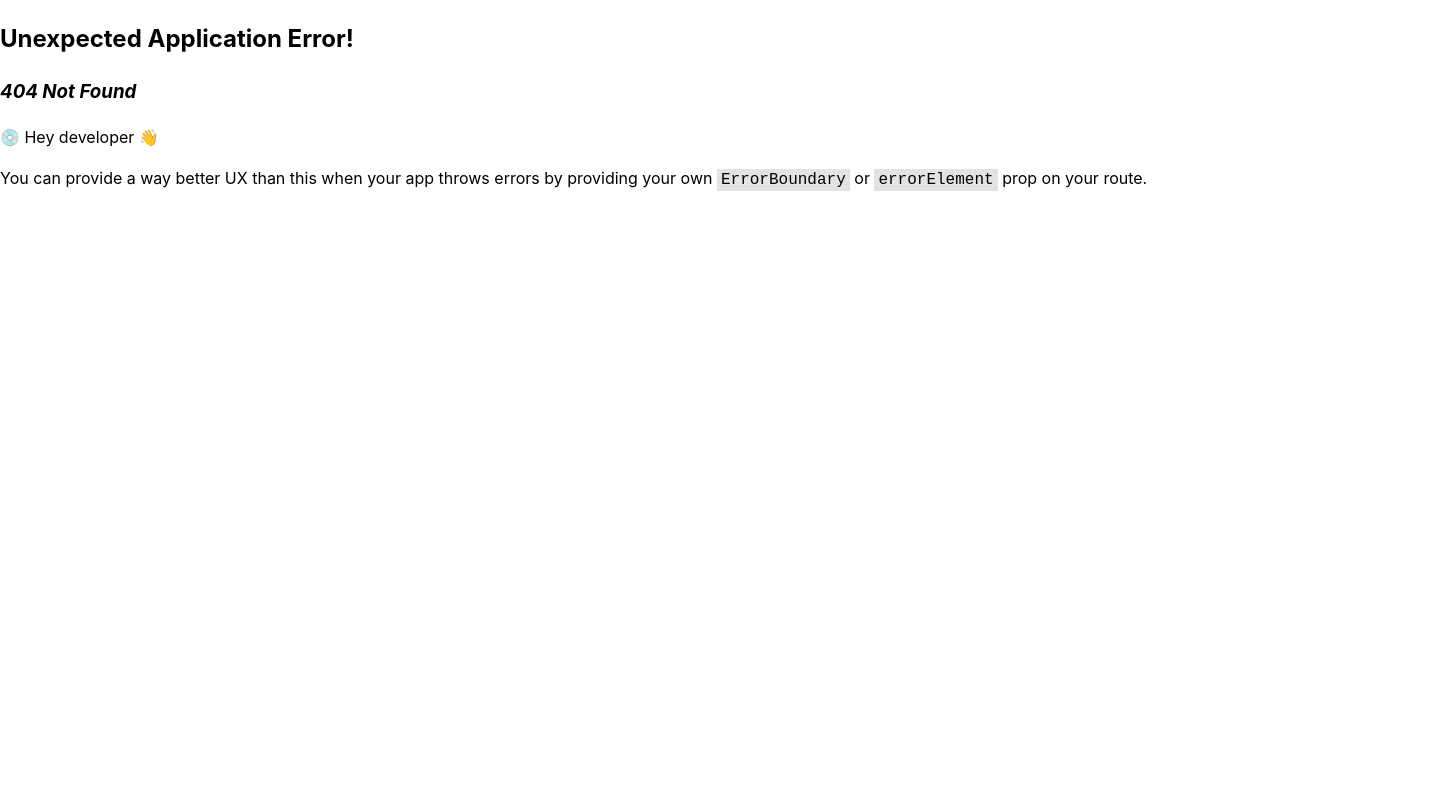
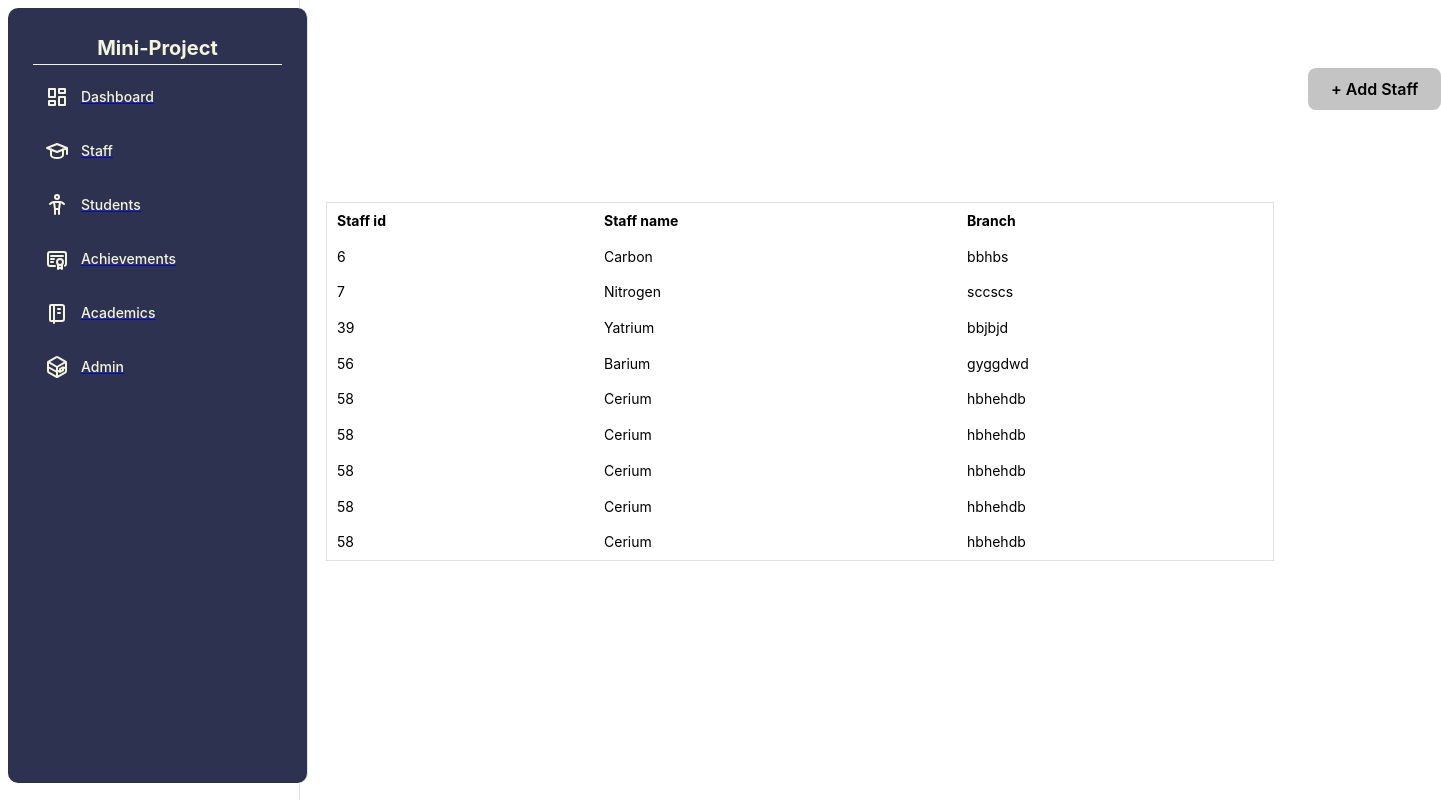
Before and after one commit to rgdev-03/Mini_project, a React (Vite) app: page /staff in a window 1280 px wide. Before the commit this address had no page. Shown: the whole page, 1441 px wide, since content can reach past the window. Built offline with nearby package versions, Linux system fonts and the light colour scheme.

Commit message:
dashboard updated

```diff
--- a/src/components/Header/Header.tsx
+++ b/src/components/Header/Header.tsx
@@ -1,5 +1,6 @@
 import { AppShell, Avatar, Group ,Text,UnstyledButton,Title} from '@mantine/core';
 import classes from './Header.module.css'
+import { Link } from 'react-router-dom';
 // Height is an object with breakpoints:
 // - height is 48 when viewport width is < theme.breakpoints.sm
 // - height is 60 when viewport width is >= theme.breakpoints.sm and < theme.breakpoints.lg
--- a/src/pages/About/About.tsx
+++ b/src/pages/About/About.tsx
@@ -5,6 +5,7 @@ import { Header } from '@/components/Header/Header';
 import Carrousel from '@/components/carsouel/carousel';
 import {slides} from '../../data/carrsouel.json'
 import { IconCircleCheck, IconCircleDashed } from '@tabler/icons-react';
+import { Link } from 'react-router-dom';
 
 export function About() {
   const [opened, { toggle }] = useDisclosure();
@@ -26,6 +27,7 @@ export function About() {
           <Title order={4}>RYMEC PMS</Title>
             <Group ml="xl" gap={0} visibleFrom="sm">
             <Header/>
+
             </Group>
           </Group>
         </Group>
@@ -42,7 +44,7 @@ export function About() {
       <AppShell.Main bg="#2D3250" >
         <Group  mx={240} p={20}justify="center" >
             <Card bg="#676F9D" w="100%" h="100%"  ta="center" radius={10} c="white" >
-            <Title order={2}>About Palcement</Title>
+            <Title order={2}>About Placement</Title>
             <Divider/>
             <Title c="teal.4" my={10} order={4}>"GOD HAS PROVIDED A JOB FOR EVERY ONE & OUR JOB IS TO GET YOU ON"</Title>
             <Text mx={100} my={10} fz="xl">
--- /dev/null
+++ b/src/pages/Navbar/Navbar.module.css
@@ -0,0 +1,50 @@
+.navbar {
+    height: rem(775px);
+    width: rem(300px);
+    margin: 8px 8px 0 ;
+    border-radius: 10px;
+    display: flex;
+    flex-direction: column;
+    border-right: rem(1px) solid light-dark(var(--mantine-color-gray-3), var(--mantine-color-dark-4));
+    background-color:#2D3250;
+    align-content: center;
+    justify-content: center;
+    padding: 10px;
+  }
+
+  .navbarMain {
+    flex: 1;
+    padding: 10px;
+    color: #676F9D;
+    text-decoration: none;
+    padding: 15px;
+    font-weight: bold;
+    font-size: 16px;
+
+  }
+
+
+
+
+  .link {
+    display: flex;
+    align-items: center;
+    text-decoration: none;
+    font-size: var(--mantine-font-size-sm);
+    color: beige;
+    padding: var(--mantine-spacing-xs) var(--mantine-spacing-sm);
+    border-radius: var(--mantine-radius-sm);
+    font-weight: 500;
+    margin-top: 10px;
+  }
+  .link:hover{
+    color: #333;
+  }
+.name{
+    text-align: center;
+    color: beige;
+    font-weight:bold;
+    font-size: 20px;
+    border-bottom: 1px solid beige;
+    padding:0;
+}
--- /dev/null
+++ b/src/pages/Navbar/Navbar.tsx
@@ -0,0 +1,77 @@
+import { useState } from 'react';
+import { Group, Code,NavLink,Text } from '@mantine/core';
+import {
+  IconLayoutDashboard,
+  IconMan,
+  IconSchool,
+  IconCertificate,
+  IconBrandMinecraft,
+  IconNotebook
+} from '@tabler/icons-react';
+
+import classes from './Navbar.module.css';
+import { Link } from 'react-router-dom';
+
+
+
+export function Navbar() {
+
+
+
+  return (
+    <nav className={classes.navbar}>
+      <div className={classes.navbarMain}>
+        <Text className={classes.name}>Mini-Project</Text>
+        <Link to="/">
+        <NavLink
+        label="Dashboard"
+        className={classes.link}
+        leftSection={<IconLayoutDashboard/>}
+      />
+        </Link>
+     <Link to="/staff">
+        <NavLink
+        leftSection={<IconSchool/>}
+        label="Staff"
+        className={classes.link}
+
+      />
+      </Link>
+      <Link to="#">
+        <NavLink
+        leftSection={<IconMan/>}
+        label="Students"
+        className={classes.link}
+
+      />
+      </Link>
+      <Link to="#">
+        <NavLink
+        leftSection={<IconCertificate/>}
+        label="Achievements"
+        className={classes.link}
+
+      />
+      </Link>
+      <Link to="#">
+        <NavLink
+        leftSection={<IconNotebook/>}
+        label="Academics"
+        className={classes.link}
+
+      />
+      </Link>
+      <Link to="#">
+        <NavLink
+        leftSection={<IconBrandMinecraft/>}
+        label="Admin"
+        className={classes.link}
+
+      />
+      </Link>
+      </div>
+
+
+ </nav>
+);
+}
--- /dev/null
+++ b/src/pages/Staff.tsx
@@ -0,0 +1,68 @@
+
+import { Navbar, } from '@/pages/Navbar/Navbar';
+import { AppShell, Group} from '@mantine/core';
+import { useDisclosure } from '@mantine/hooks';
+import { Grid,} from '@mantine/core';
+import { Button } from '@mantine/core';
+import { Table } from '@mantine/core';
+import { Link } from 'react-router-dom';
+
+const elements = [
+    { position: 6, name: 'Carbon', mass:'bbhbs'},
+    { position: 7,  name: 'Nitrogen',mass:'sccscs'},
+    { position: 39, name: 'Yatrium',mass:'bbjbjd' },
+    { position: 56,  name: 'Barium',mass:'gyggdwd' },
+    { position: 58,  name: 'Cerium',mass:'hbhehdb' },
+    { position: 58,  name: 'Cerium',mass:'hbhehdb' },
+    { position: 58,  name: 'Cerium',mass:'hbhehdb' },
+    { position: 58,  name: 'Cerium',mass:'hbhehdb' },
+    { position: 58,  name: 'Cerium',mass:'hbhehdb' },
+
+
+  ];
+
+const rows = elements.map((element) => (
+    <Table.Tr key={element.name}>
+      <Table.Td>{element.position}</Table.Td>
+      <Table.Td>{element.name}</Table.Td>
+      <Table.Td>{element.mass}</Table.Td>
+    </Table.Tr>
+  ));
+
+export function Staff() {
+  const [opened] = useDisclosure();
+
+  return (
+    <AppShell
+      navbar={{ width: 300, breakpoint: 'sm', collapsed: { mobile: !opened } }}
+      padding="md"
+    >
+
+      <AppShell.Navbar >
+        <Navbar/>
+      </AppShell.Navbar>
+
+      <AppShell.Main>
+            <Grid>
+            <Group mt={60} ml={1000}>
+            <Link to="/staffadd">
+            <Button variant="filled" color="rgba(176, 176, 176, 0.75)" size="md" radius="md"  c="Black">+ Add Staff
+            </Button>
+            </Link>
+            </Group>
+             </Grid>
+
+      <Table ml="10px" mt="100px"  withTableBorder withRowBorders={false}>
+      <Table.Thead>
+        <Table.Tr >
+          <Table.Th>Staff id</Table.Th>
+          <Table.Th>Staff name</Table.Th>
+          <Table.Th>Branch</Table.Th>
+        </Table.Tr>
+      </Table.Thead>
+      <Table.Tbody>{rows}</Table.Tbody>
+    </Table>
+      </AppShell.Main>
+    </AppShell>
+  );
+}
--- /dev/null
+++ b/src/pages/Staffadd.tsx
@@ -0,0 +1,40 @@
+import { Navbar } from '@/pages/Navbar/Navbar';
+import { AppShell, Grid} from '@mantine/core';
+import { useDisclosure } from '@mantine/hooks';
+import { NativeSelect } from '@mantine/core';
+import { Link } from 'react-router-dom';
+import { Group } from '@mantine/core';
+import { Button } from '@mantine/core';
+
+export function Staffadd() {
+  const [opened] = useDisclosure();
+  return (
+    <AppShell
+      navbar={{ width: 300, breakpoint: 'sm', collapsed: { mobile: !opened } }}
+      padding="md"
+    >
+
+      <AppShell.Navbar >
+        <Navbar/>
+      </AppShell.Navbar>
+
+      <AppShell.Main>
+        <Grid>
+
+      <Grid.Col span={4}>
+      <NativeSelect variant="filled" size="lg" w="300px" radius="lg" mt="40px" label="Name:" ml={20} data={['Name', 'Angular', 'Vue']}/>
+      </Grid.Col>
+
+      <Grid.Col span={4}>
+      <NativeSelect variant="filled" size="lg" w="300px" radius="lg" mt="40px" label="Branch:" ml={20} data={['Branch', 'Angular', 'Vue']}/>
+      </Grid.Col>
+
+      <Grid.Col span={3}>
+      <NativeSelect variant="filled" size="lg" w="300px" radius="lg" mt="40px" label="Department:" ml={20} data={['Department', 'Angular', 'Vue']}/>
+      </Grid.Col>
+
+    </Grid>
+      </AppShell.Main>
+    </AppShell>
+  );
+}
```
Also changed, not shown: src/Router.tsx (+16 -1 lines).
